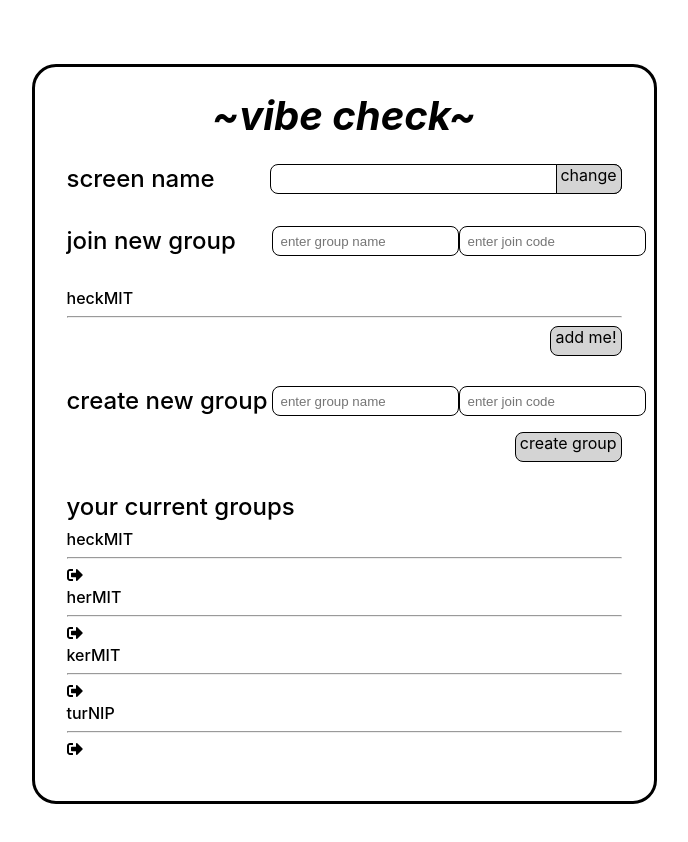
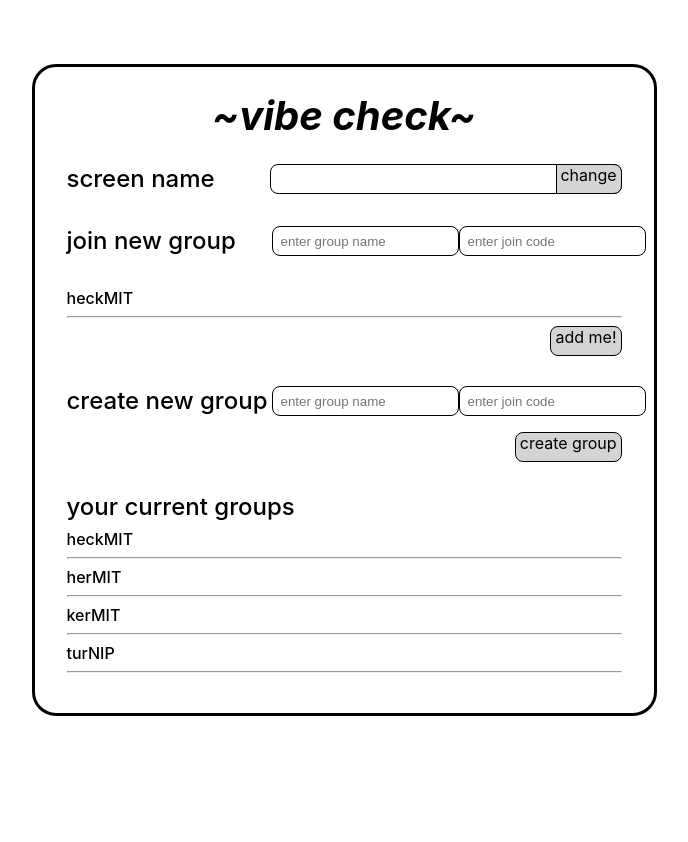
Before and after one commit to cindy-x-wang/vibecheck, a React (Create React App) app in the folder settings-tab/: page / in a window 1280 px wide. Shown: the top 842 px of the page, without its empty margins (296-984 px from the left). After the commit the page ends 800 px from the top, so only its background shows below. Built offline with nearby package versions, Linux system fonts and the light colour scheme.

Commit message:
fixed problem with windows extensions

```diff
--- a/settings-tab/src/App.js
+++ b/settings-tab/src/App.js
@@ -1,8 +1,9 @@
+/*global chrome*/
+
 import React from 'react';
 import logo from './logo.svg';
 import './App.css';
 import Group from './Group.js';
-import { FaSignOutAlt } from 'react-icons/fa';
 import firebase from './Firestore.js';
 
 const db = firebase.firestore();
@@ -38,7 +39,7 @@ class App extends React.Component {
     this.createNameChange = this.createNameChange.bind(this);
     this.createCodeChange = this.createCodeChange.bind(this);
 
-    this.createGroup = this.createGroup.bind(this);
+    //this.createGroup = this.createGroup.bind(this);
     this.joinGroup = this.joinGroup.bind(this);
 
   }
@@ -89,11 +90,16 @@ class App extends React.Component {
   }
 
   joinGroup() {
-    /** verify that the given group is valid */
+    chrome.runtime.sendMessage({audience: "background", operation: "subscribe", data: {groupname: this.state.groupNameValue}});
+  }
+
+
+  /**
+  joinGroup() {
+
     const groupRef = db.collection("zoomgroups");
     groupRef.where('groupName', '==', this.state.groupNameValue, '&&')
-    // incomplete
-    /** update the user's groups to include the newly added group */
+
     const userRef = db.collection("users").doc(this.state.email);
     userRef.get().then((doc) => {
       if(doc.exists) {
@@ -106,10 +112,10 @@ class App extends React.Component {
       }
     })
   }
+  */
 
-
+  /*
   createGroup() {
-    /** create the group in the zoom groups collection */
     let id = db.collection("zoomgroups").doc().id;
 
     const groupRef = db.collection("zoomgroups").doc(id).set({
@@ -118,7 +124,6 @@ class App extends React.Component {
       link: 'some random zoom link'
     });
 
-    /** update the user's groups to include the newly added group */
     const userRef = db.collection("users").doc(this.state.email);
     userRef.get().then((doc) => {
       if(doc.exists) {
@@ -135,7 +140,7 @@ class App extends React.Component {
     this.setState({createNameValue: '', createCodeValue: ''});
   }
 
-
+  */
 
   render() {
     let first = true;
@@ -148,7 +153,6 @@ class App extends React.Component {
             className='App-group-leave'
             // onClick={}
           >
-            <FaSignOutAlt/>
           </div>
         </div>
       );
```
Also changed, not shown: 2 other files (tests, documents, lock files or other folders).
